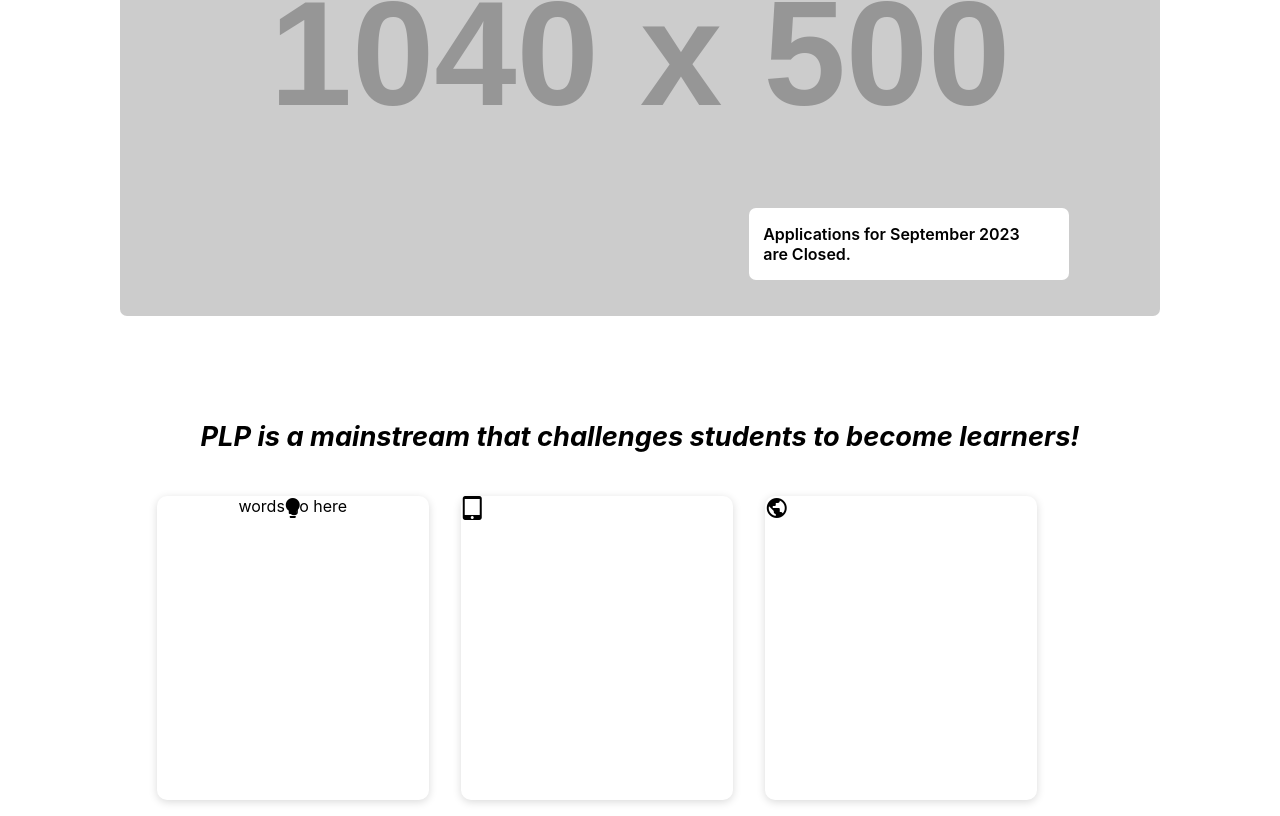
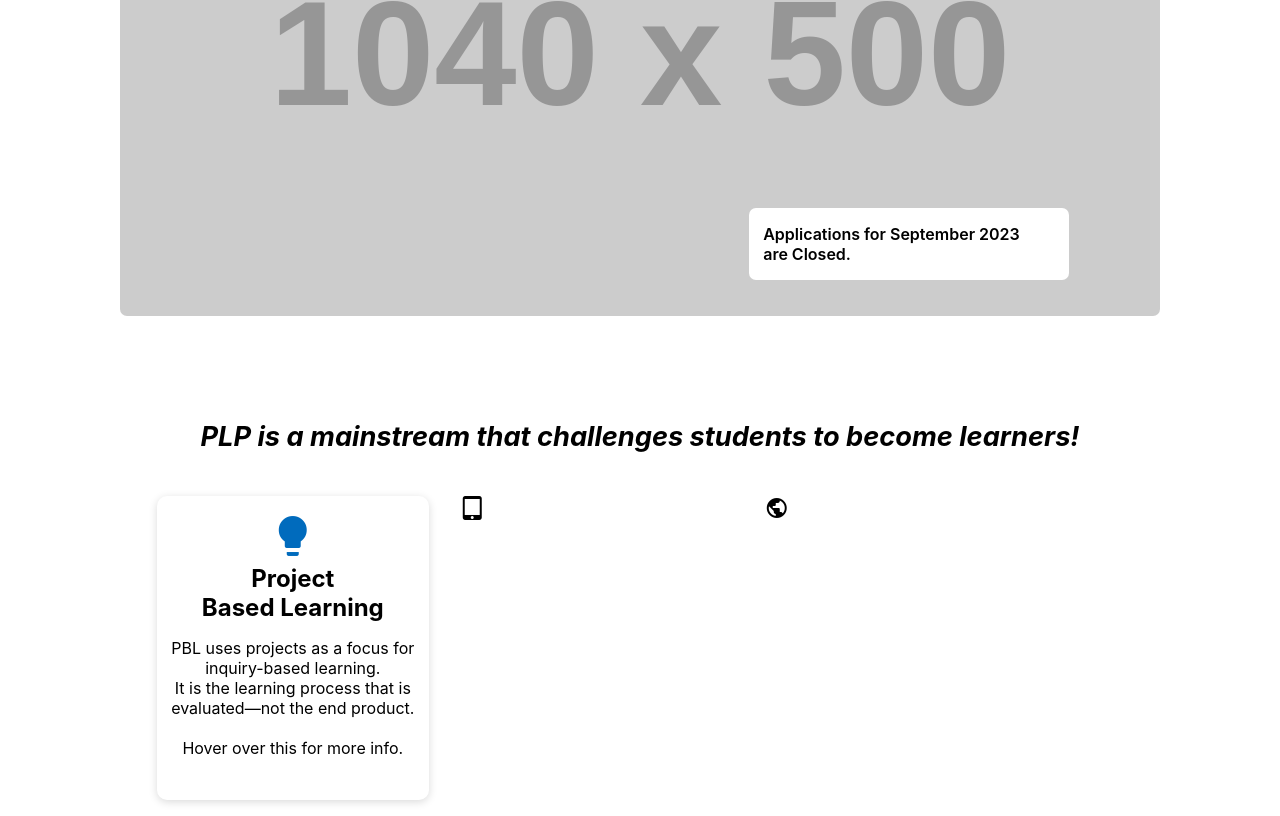
Before and after one commit to rainnfx/PLP-Site, a website built with Vite: page index.html in a window 1280 px wide. Shown: the part 538-1354 px from the top of the page. Built offline with nearby package versions, Linux system fonts and the light colour scheme; placeholder pictures from the web are drawn by us.

Commit message:
Finished PBL Card for now, will work on others soon.

```diff
--- a/index.html
+++ b/index.html
@@ -7,8 +7,7 @@
   <title>Preformance Learning Program</title>
   <link rel="shortcut icon" type="image/x-icon" href="./assets/plp.svg" />
   <link href="./style.css" rel="stylesheet" type="text/css" />
-  <link href="https://fonts.googleapis.com/icon?family=Material+Icons"
-      rel="stylesheet">
+  <link href="https://fonts.googleapis.com/icon?family=Material+Icons" rel="stylesheet">
 
 </head>
 
@@ -65,10 +64,21 @@
 
         <div class="card">
           <div class="inner">
-          <div class="pbl-front">
-          <span class="material-icons">lightbulb</span>
-          </div>
-          <div class ="pbl-back"> words go here</div>
+
+            <div class="pbl-front">
+              <div class=card-front-icon>
+                <span class="material-icons md-48 plp-blue">lightbulb</span>
+              </div>
+              <div class="card-front-text">
+                <h2>Project <br> Based Learning</h2>
+                <p>PBL uses projects as a focus for inquiry-based learning. <br>It is the learning process that is evaluated—not the end product. <br><br> Hover over this for more info.</p>
+              </div>
+            </div>
+
+            <div class ="pbl-back">
+              <h2>Project Based Learning</h2>
+              <p>PLP students experience real-life learning, not just practice. Hands-on projects prepare them for challenges, developing critical skills essential for success. PLP's interactive approach provides a valuable learning experience.</p>
+            </div>
           </div>
         </div>
 
--- a/style.css
+++ b/style.css
@@ -9,6 +9,38 @@ html, body {
 body {
   overflow-x: hidden;
 }
+
+.material-icons {
+  font-family: 'Material Icons';
+  font-weight: normal;
+  font-style: normal;
+  font-size: 1.5rem;  /* Preferred icon size */
+  display: inline-block;
+  line-height: 1;
+  text-transform: none;
+  letter-spacing: normal;
+  word-wrap: normal;
+  white-space: nowrap;
+  direction: ltr;
+
+  /* Support for all WebKit browsers. */
+  -webkit-font-smoothing: antialiased;
+  /* Support for Safari and Chrome. */
+  text-rendering: optimizeLegibility;
+
+  /* Support for Firefox. */
+  -moz-osx-font-smoothing: grayscale;
+
+  /* Support for IE. */
+  font-feature-settings: 'liga';
+}
+
+.material-icons.md-18 { font-size: 18px; }
+.material-icons.md-24 { font-size: 24px; }
+.material-icons.md-36 { font-size: 36px; }
+.material-icons.md-48 { font-size: 48px; }
+
+.material-icons.plp-blue { color: #006bbd; }
 
   .content {
     display: flex;
@@ -166,7 +198,7 @@ body {
 .card {
 
   border-radius: 10px;
-  box-shadow: 0 2px 8px rgba(0, 0, 0, 0.15);
+
   width: 17rem;
   height: 19rem;
   margin: 1rem;
@@ -174,12 +206,14 @@ body {
 
 }
 .inner {
+
   position: relative;
   width: 100%;
   height: 100%;
   text-align: center;
   transition: transform 0.8s;
   transform-style: preserve-3d;
+
 }
 
 /* Why? */
@@ -188,9 +222,28 @@ body {
   transition: transform 0.8s;
 }
 .inner > *{
+  box-shadow: 0 2px 8px rgba(0, 0, 0, 0.15);
+  border-radius: 10px;
     position: absolute;
   width: 100%;
   height: 100%;
   -webkit-backface-visibility: hidden; /* Safari */
   backface-visibility: hidden;
+
 }
+.pbl-back{
+    background-color: #006bbd;
+  color: white;
+  transform: rotateY(180deg);
+}
+.pbl-front{
+  background-color: white;
+}
+
+.card-front-icon {
+  margin-top: 1rem;
+}
+
+.card-front-text h2 {
+  margin: 0;
+}
```
